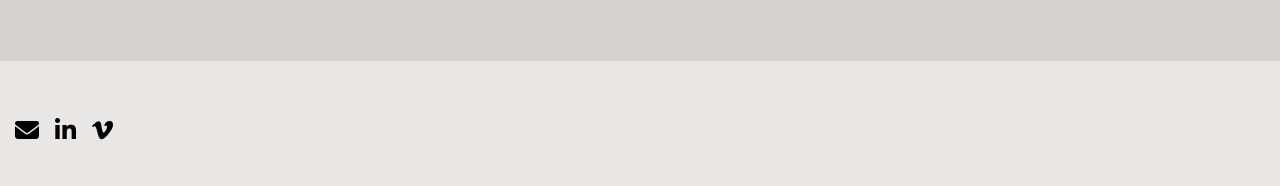
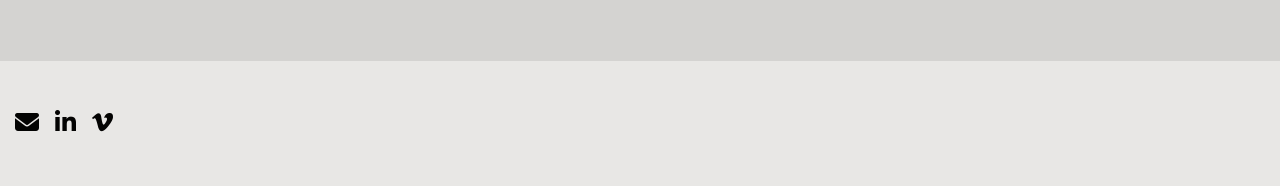
Before and after one commit to hdauleac/hdauleac.github.io, a Jekyll site: the page built from pages/home.md, in a window 1280 px wide. Shown: the part 2309-2495 px from the top of the page. Built offline with Jekyll 4.4.1, drawn with Linux system fonts in a browser that asks for light colours.

Commit message:
Mise à jour du footer

```diff
--- a/_sass/framework/zerostatic/_footer.scss
+++ b/_sass/framework/zerostatic/_footer.scss
@@ -1,5 +1,5 @@
 .footer {
-  padding-top: calc(var(--section-padding) * 0.3);
+  padding-top: calc(var(--section-padding) * 0.2);
   padding-bottom: calc(var(--section-padding) * 0.4);
   background-color: var(--color-base-bg);
   color: var(--color-base-text);
```
